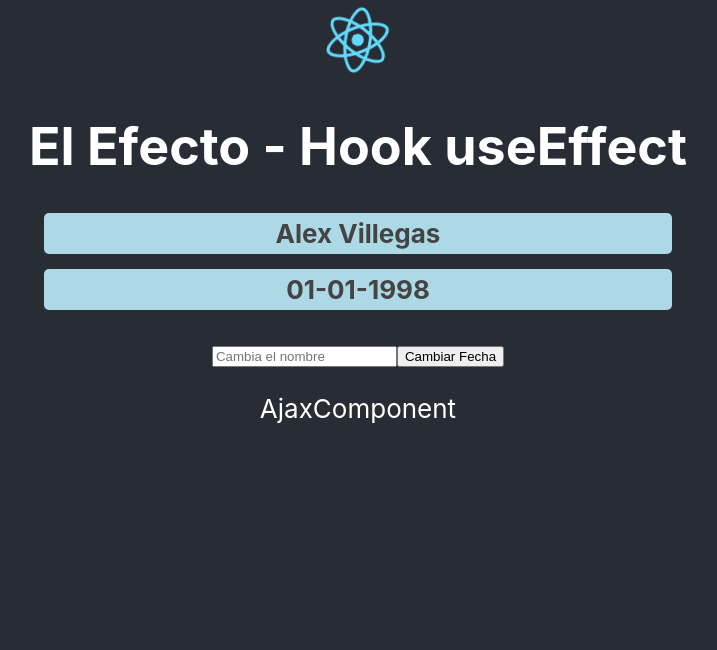
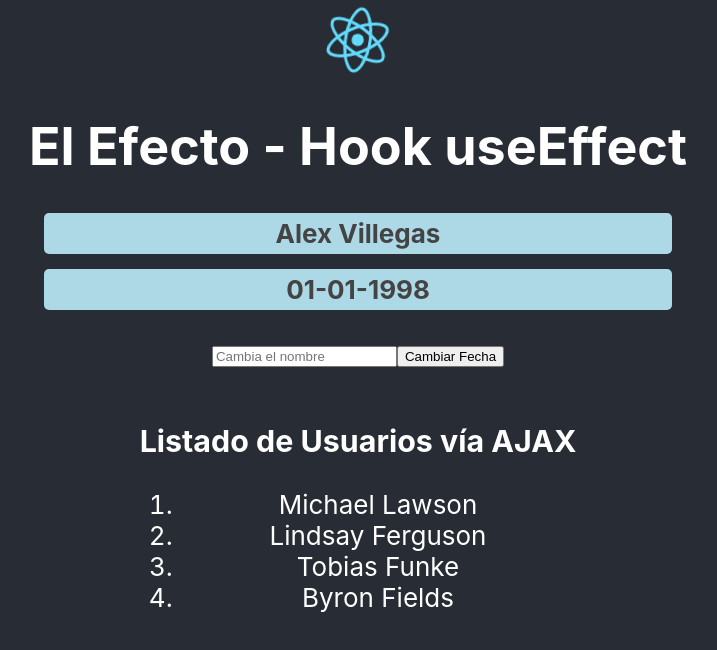
Before and after one commit to VillegasCode/03-use-effect, a React (Create React App) app: page / in a window 1280 px wide. Shown: the top 650 px of the page, without its empty margins (282-999 px from the left). Built offline with nearby package versions, Linux system fonts and the light colour scheme.

Commit message:
Hook useState and use Effect used to get usuarios with a static array

```diff
--- a/src/components/AjaxComponent.js
+++ b/src/components/AjaxComponent.js
@@ -1,7 +1,38 @@
-import React from 'react'
+import React, {useEffect, useState} from 'react'
 
 export const AjaxComponent = () => {
+
+// Creamos el hook useState que actualizará los usuarios
+const [usuarios, setUsuarios] = useState([]);
+
+//Obtendremos los usuarios de forma GENÉRICO / BÁSICO
+const getUsuariosEstaticos = () => {
+    setUsuarios([
+        {"id":1,"email":"michael.lawson@reqres.in","first_name":"Michael","last_name":"Lawson"},
+        {"id":2,"email":"lindsay.ferguson@reqres.in","first_name":"Lindsay","last_name":"Ferguson"},
+        {"id":3,"email":"tobias.funke@reqres.in","first_name":"Tobias","last_name":"Funke"},
+        {"id":4,"email":"byron.fields@reqres.in","first_name":"Byron","last_name":"Fields"},
+    ]);
+}
+
+//Apenas se cargue la página va a llamar a la función getUsuariosEstativos()
+useEffect(() => {
+    getUsuariosEstaticos();
+}, []);
+
   return (
-    <div>AjaxComponent</div>
+    <div>
+        <h3>Listado de Usuarios vía AJAX</h3>
+        <ol className='usuarios'>
+            {
+                // Recorrer el array usuarios con .map y mostrarlos dentro de un <li>
+                usuarios.map(usuario => {
+                    console.log(usuario);
+                    return <li key={usuario.id}>{usuario.first_name} {usuario.last_name}</li>
+                })
+            }
+        </ol>
+
+    </div>
   )
 }
```
